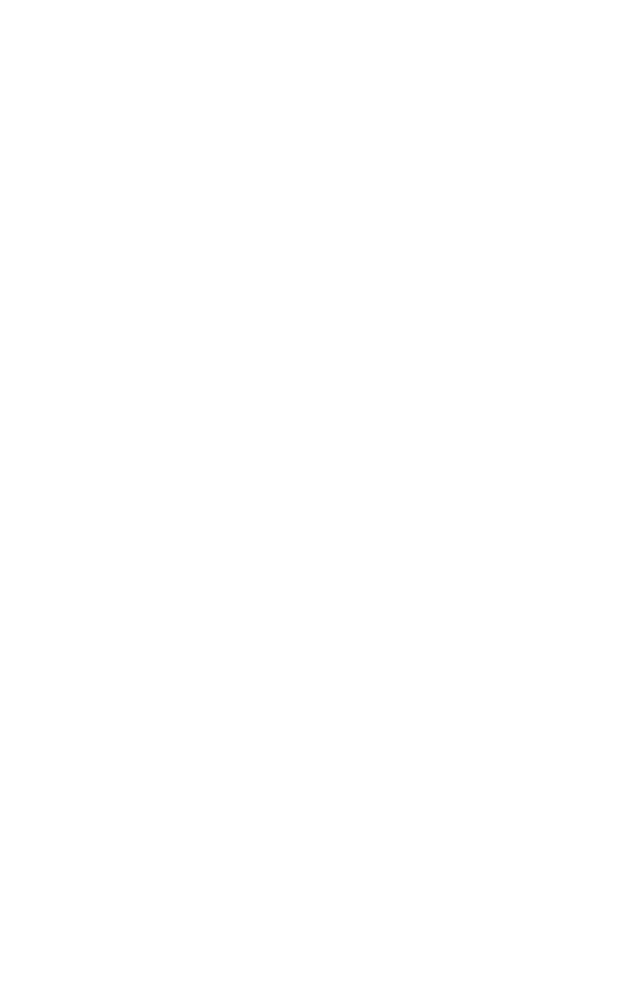
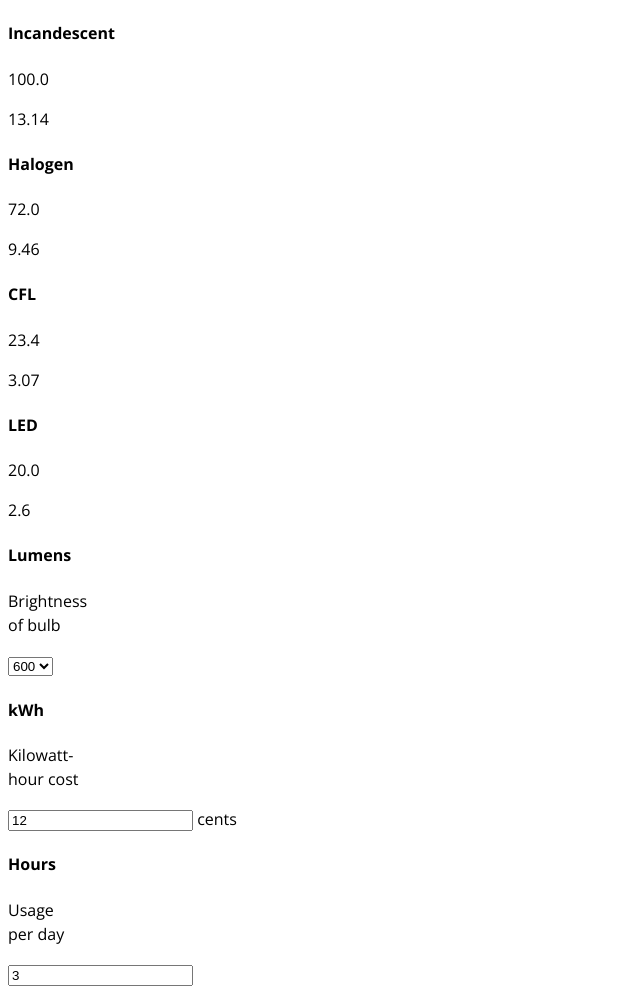
Before and after one commit to strange1120/angular-calculator-tool, a plain HTML site: page index.html in a window 1280 px wide. Shown: the whole page, without its empty margins (0-640 px from the left). Before the commit the page ends 800 px from the top, so only its background shows below. Drawn offline with nearby package versions, Linux system fonts and the light colour scheme.

Commit message:
HTML initial layout done

```diff
--- a/index.html
+++ b/index.html
@@ -9,29 +9,56 @@
 	<title>Calculator</title>
 </head>
 <body>
-
 	<div id="myCalculator">
-
 		<main>
-
-
-				<section></section>
-				<section></section>
-				<section></section>
-				<section></section>
-
-
-
+			<section>
+				<div>
+					<h4>Incandescent</h4>
+					<p>100.0</p>
+					<p>13.14</p>
+				</div>
+			</section>
+			<section>
+				<div>
+					<h4>Halogen</h4>
+					<p>72.0</p>
+					<p>9.46</p>
+				</div>
+			</section>
+			<section>
+				<div>
+					<h4>CFL</h4>
+					<p>23.4</p>
+					<p>3.07</p>
+				</div>
+			</section>
+			<section>
+				<div>
+					<h4>LED</h4>
+					<p>20.0</p>
+					<p>2.6</p>
+				</div>
+			</section>
 		</main>
-
 		<form>
-
-				<div></div>
-				<div></div>
-				<div></div>
-
-
-
+			<div>
+				<h4>Lumens</h4>
+				<p>Brightness <br>of bulb</p>
+				<select>
+					<option value="600">600</option>
+					<option value="900">900</option>
+				</select>
+			</div>
+			<div>
+				<h4>kWh</h4>
+				<p>Kilowatt-<br>hour cost</p>
+				<input type="number" value="12"> cents
+			</div>
+			<div>
+				<h4>Hours</h4>
+				<p>Usage <br>per day</p>
+				<input type="number" value="3">
+			</div>
 		</form>
 
 
```
Lines whose indentation alone changed are shown as unchanged.
